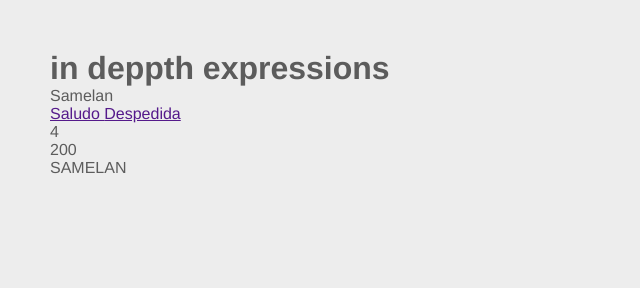
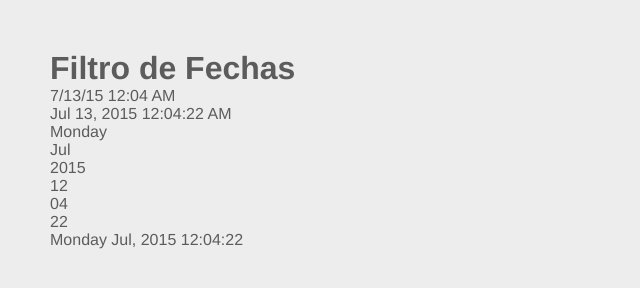
Before and after one commit to kotehector/curso-angular-basico, a website: page src/index.html in a window 1280 px wide. Shown: the whole page, without its empty margins (0-640 px from the left). Drawn offline with nearby package versions, Linux system fonts and the light colour scheme; some packages are replaced by stand-ins of ours; files that its build step writes are made by us from their sources.

Commit message:
filtro: date

```diff
--- a/src/app/MainController.js
+++ b/src/app/MainController.js
@@ -1,12 +1,5 @@
 function MainController() {
-  this.name = "Samelan";
-
-  this.myObject = {
-    'one': 'Hola',
-    'two': 'Adiós'
-  };
-
-  this.myArray = ['Esto', 'es', 'un', 'array'];
+  this.myDate = 1436745862731;
 }
 
 angular
--- a/src/index.html
+++ b/src/index.html
@@ -14,31 +14,33 @@
 
   <body class="app">
 
-    <h1>in deppth expressions</h1>
-
-
+    <h1>Filtro de Fechas</h1>
 
     <div ng-controller="MainController as main">
-      <!-- string -->
-      <p> {{ main.name }} </p>
 
-      <!-- objeto -->
-      <a href="" ng-click="myKey = 'one'">
-        Saludo
-      </a>
-      <a href="" ng-click="myKey = 'two'">
-        Despedida
-      </a>
-      <p> {{ main.myObject[myKey] }} </p>
+      <!-- formato corto -->
+      <p>{{ main.myDate | date: 'short' }}</p>
+      <!-- formato largo -->
+      <p>{{ main.myDate | date: 'medium' }}</p>
 
-      <!-- Array -->
-      <p> {{ main.myArray.length }} </p>
+      <!-- dia -->
+      <p>{{ main.myDate | date: 'EEEE' }}</p>
+      <!-- mes -->
+      <p>{{ main.myDate | date: 'MMM' }}</p>
+      <!-- año -->
+      <p>{{ main.myDate | date: 'yyyy' }}</p>
 
-      <!-- Matemáticas -->
-      <p> {{ (2 + 2) * 4 / 16 * 200  }} </p>
+      <!-- horas -->
+      <p>{{ main.myDate | date: 'hh' }}</p>
 
-      <!-- filtros -->
-      <p> {{ main.name | uppercase }}</p>
+      <!-- minutos -->
+      <p>{{ main.myDate | date: 'mm' }}</p>
+
+      <!-- segundos -->
+      <p>{{ main.myDate | date: 'ss' }}</p>
+
+      <!-- combinado -->
+      <p>{{ main.myDate | date: 'EEEE MMM, yyyy hh:mm:ss' }}</p>
 
     </div>
 
```
